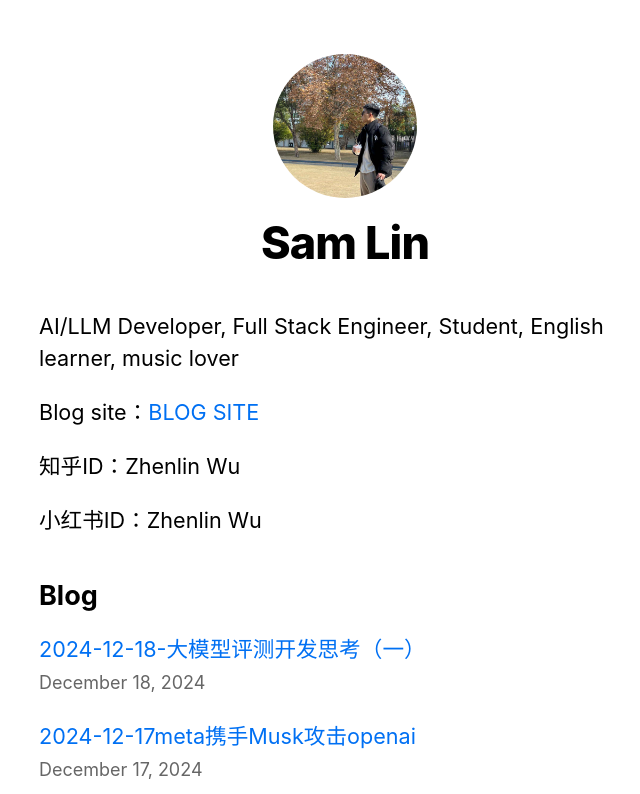
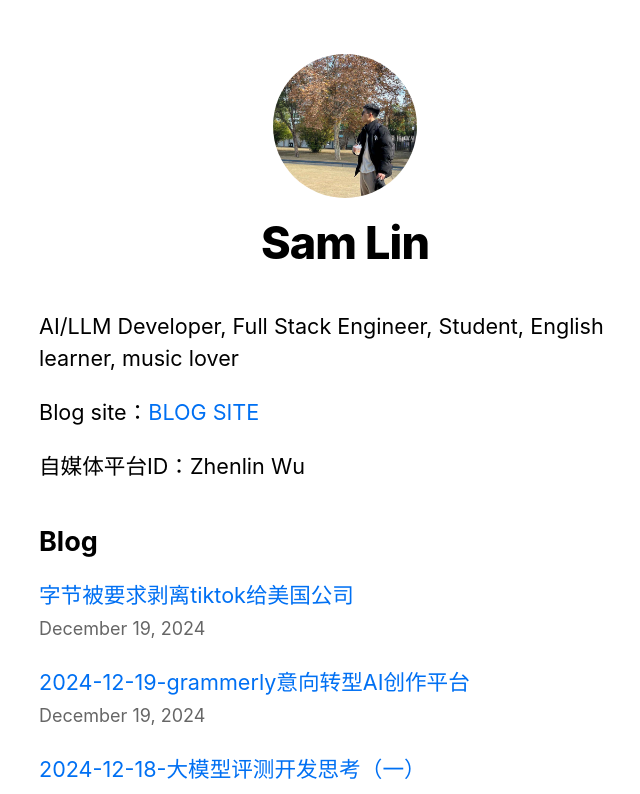
Before and after one commit to xiaoyaoaiqima/blog_nextjs_vercel, a Next.js app: page / in a window 1280 px wide. Shown: the top 794 px of the page, without its empty margins (295-935 px from the left). Built offline with nearby package versions, Linux system fonts and the light colour scheme.

Commit message:
feat: 2024-12-19

```diff
--- a/pages/index.js
+++ b/pages/index.js
@@ -14,8 +14,7 @@ export default function Home({ allPostsData }) {
       <section className={utilStyles.headingMd}>
         <p>AI/LLM Developer, Full Stack Engineer, Student, English learner, music lover</p>
         <p>Blog site：<a href="https://xiaoyaoaiqima.github.io">BLOG SITE</a></p>
-        <p>知乎ID：Zhenlin Wu</p>
-        <p>小红书ID：Zhenlin Wu</p>
+        <p>自媒体平台ID：Zhenlin Wu</p>
       </section>
       <section className={`${utilStyles.headingMd} ${utilStyles.padding1px}`}>
         <h2 className={utilStyles.headingLg}>Blog</h2>
--- a/posts/2024-12-18-大模型评测开发思考（一）.md
+++ b/posts/2024-12-18-大模型评测开发思考（一）.md
@@ -4,4 +4,11 @@ date: '2024-12-18'
 description:
 ---
 
-meta携手马斯克攻击openai，公仇私怨一起报。 openai身为非盈利组织，but积极拥抱商业化，尤其是这12天的宣传活动，推出了很有野心的付费plan。结合openai内大量科学家出走的 现状， 需要考虑到 割韭菜的可能性
+
+1. fastapi一键模型部署
+2. flask配合算法套件， 搭建agent，workflow
+3. agent：Thought→ Action→ Observation - Reason+Act = ReAct模式
+先想，再干，再观察结果，再将结果传递到下一层，再想，再干
+- Prompt 模板中 few shot 中的内容（ReAct模式的case）
+- function calling 中的外部工具定义（联网搜索，多模态）
+4.
--- /dev/null
+++ b/posts/2024-12-19-grammerly转型.md
@@ -0,0 +1,10 @@
+---
+title: '2024-12-19-grammerly意向转型AI创作平台'
+date: '2024-12-19'
+description:
+---
+
+
+我早就发觉grammerly的能力不太行了，在泛滥的LLM chat平台中，看不到grammerly的能力所在。
+chatgpt比G更严谨， cluade比G更生动，更有活力，即便是豆包也比G更好用
+更奇怪的是，G还要求付费，不转型就倒闭了吧
--- /dev/null
+++ b/posts/2024-12-19-字节被要求剥离tiktok给美国公司.md
@@ -0,0 +1,9 @@
+---
+title: '字节被要求剥离tiktok给美国公司'
+date: '2024-12-19'
+description:
+---
+
+
+《保护美国人免受外国对手控制的Application Act》
+数字时代的技术监管和言论自由
```
